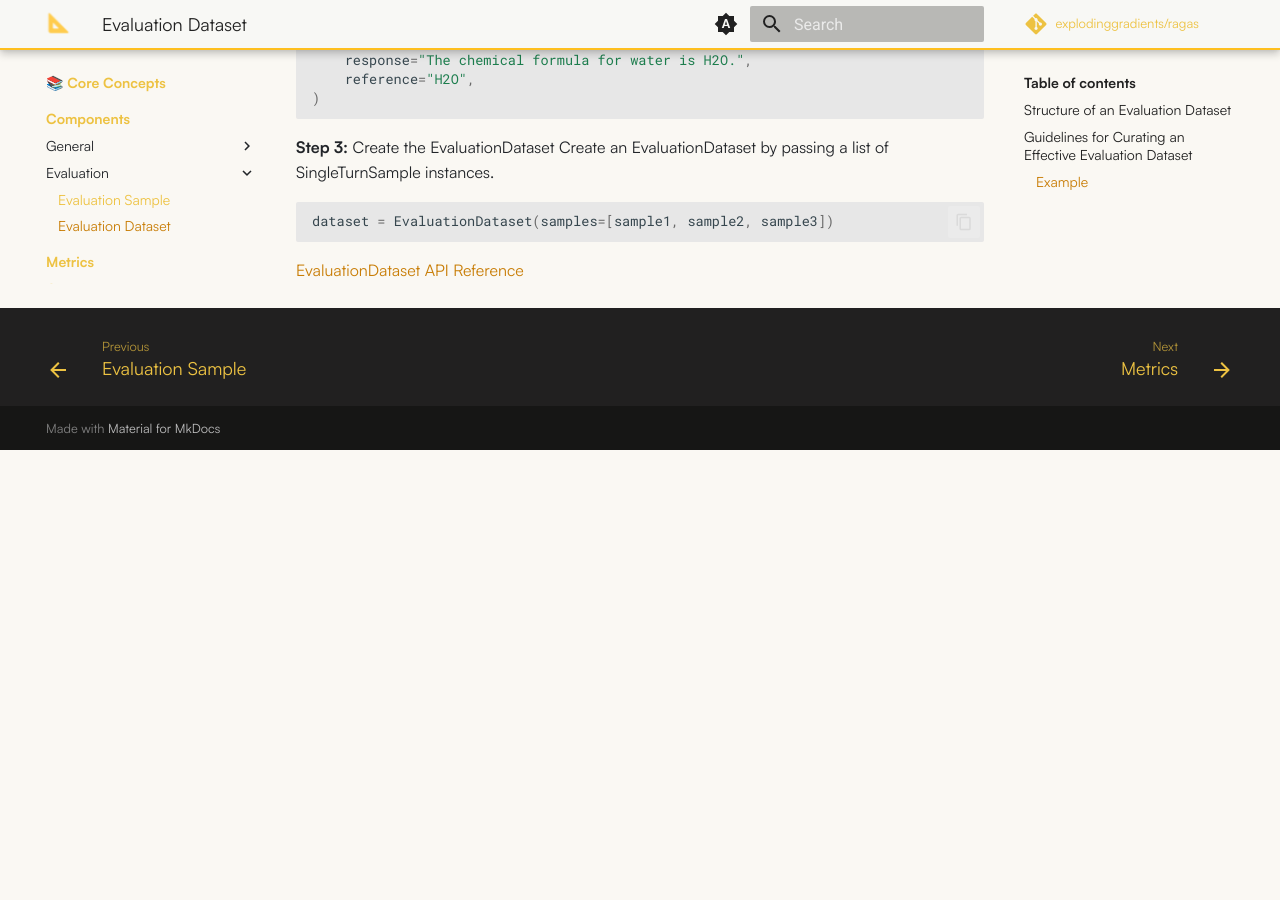
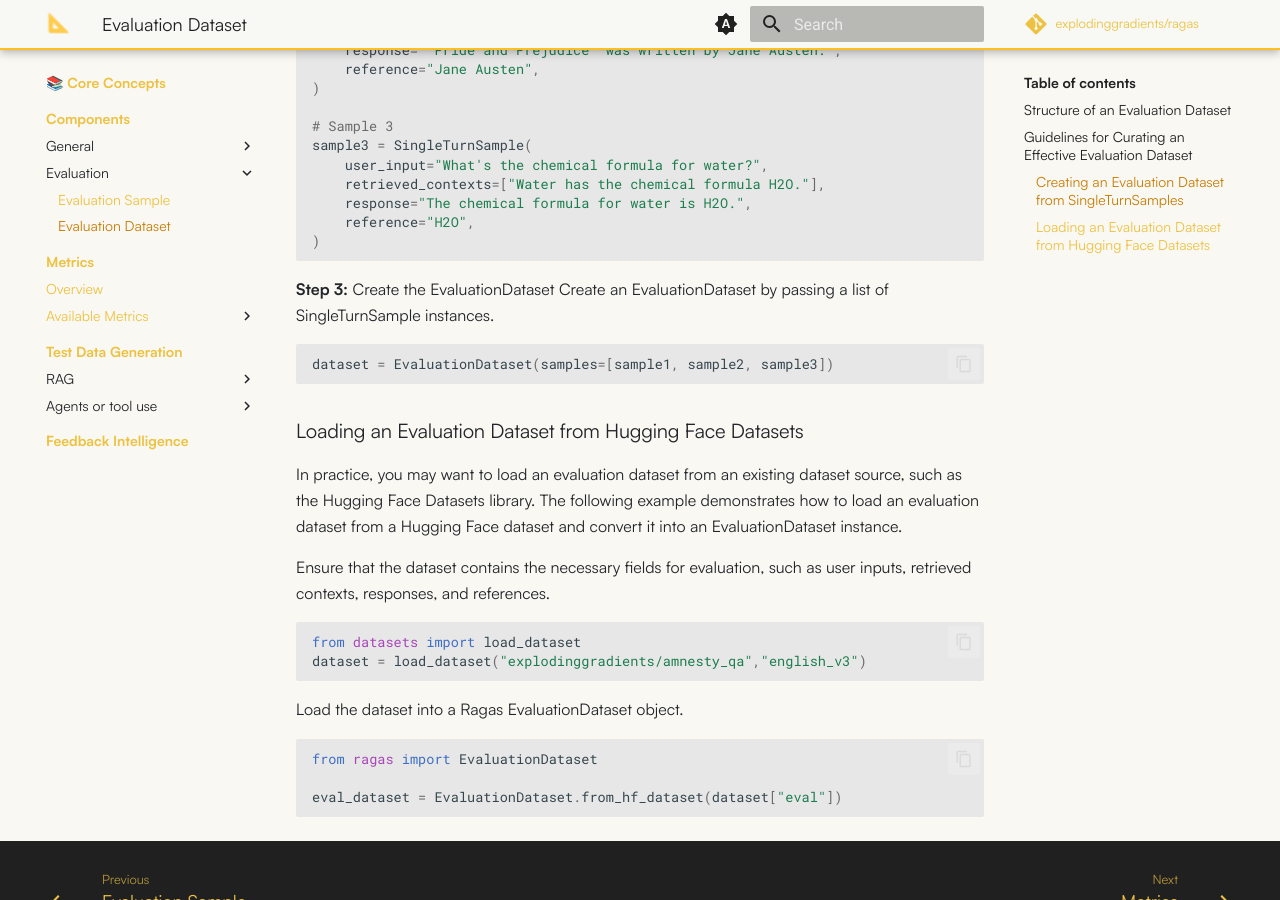
Before and after one commit to explodinggradients/ragas, an MkDocs documentation site: the page built from docs/concepts/components/eval_dataset.md, in a window 1280 px wide and 900 px high, scrolled down 1729 px. Built offline with MkDocs 1.6.1 and Material for MkDocs 9.7.7, drawn with Linux system fonts in a browser that asks for light colours; comment, search, counter and statistics services are not loaded; the version menu is left out; before the commit the page ends 2179 px from its top, so only the background shows below that; some of the changed text lies outside the part shown.

Commit message:
fix usage of eval dataset

````diff
--- a/docs/concepts/components/eval_dataset.md
+++ b/docs/concepts/components/eval_dataset.md
@@ -1,6 +1,11 @@
 # Evaluation Dataset
 
 An evaluation dataset is a homogeneous collection of [data samples](eval_sample.md) designed to assess the performance and capabilities of an AI application. In Ragas, evaluation datasets are represented using the `EvaluationDataset` class, which provides a structured way to organize and manage data samples for evaluation purposes.
+
+- [Structure of an Evaluation Dataset](#structure-of-an-evaluation-dataset)
+- [Guidelines for Curating an Effective Evaluation Dataset](#guidelines-for-curating-an-effective-evaluation-dataset)
+- [Creating an Evaluation Dataset from SingleTurnSamples](#creating-an-evaluation-dataset-from-singleturnsamples)
+- [Loading an Evaluation Dataset from Hugging Face Datasets](#loading-an-evaluation-dataset-from-hugging-face-datasets)
 
 ## Structure of an Evaluation Dataset
 
@@ -19,7 +24,7 @@
 - **Quality and Size**: Aim for a dataset that is large enough to provide meaningful insights but not so large that it becomes unwieldy. Ensure that the data is of high quality and accurately reflects the real-world scenarios you want to evaluate.
 
 
-### Example
+### Creating an Evaluation Dataset from SingleTurnSamples
 
 In this example, we’ll demonstrate how to create an EvaluationDataset using multiple `SingleTurnSample` instances. We’ll walk through the process step by step, including creating individual samples, assembling them into a dataset, and performing basic operations on the dataset.
 
@@ -68,4 +73,21 @@
 dataset = EvaluationDataset(samples=[sample1, sample2, sample3])
 ```
 
-[EvaluationDataset API Reference]()
+### Loading an Evaluation Dataset from Hugging Face Datasets
+
+In practice, you may want to load an evaluation dataset from an existing dataset source, such as the Hugging Face Datasets library. The following example demonstrates how to load an evaluation dataset from a Hugging Face dataset and convert it into an EvaluationDataset instance.
+
+Ensure that the dataset contains the necessary fields for evaluation, such as user inputs, retrieved contexts, responses, and references.
+
+```python
+from datasets import load_dataset
+dataset = load_dataset("explodinggradients/amnesty_qa","english_v3")
+```
+
+Load the dataset into a Ragas EvaluationDataset object.
+
+```python
+from ragas import EvaluationDataset
+
+eval_dataset = EvaluationDataset.from_hf_dataset(dataset["eval"])
+```
````
Also changed, not shown: docs/getstarted/rag_evaluation.md (+1 -1 lines).
